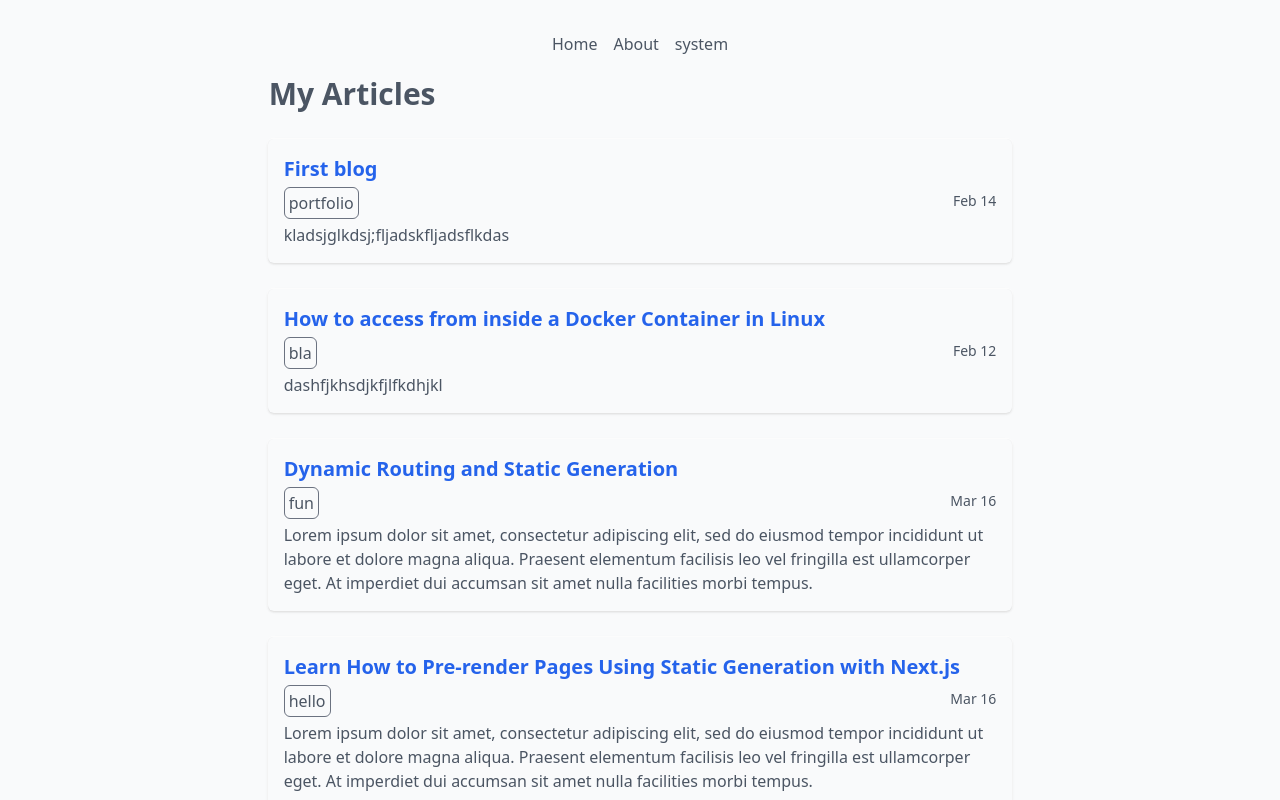
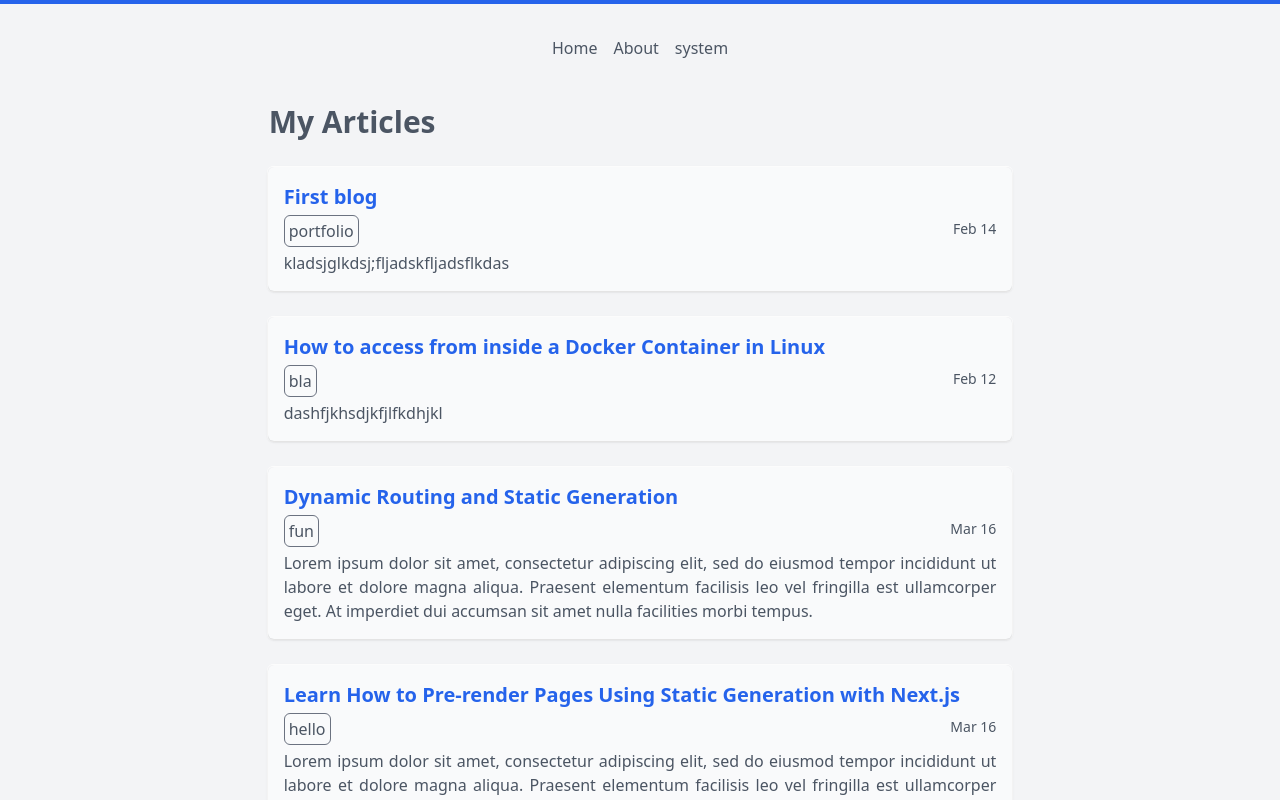
Before and after one commit to fazalilahi/My-blog, a Next.js app: page / in a window 1280 px wide. Shown: the top 800 px of the page. Built offline with nearby package versions, Linux system fonts and the light colour scheme; what @tailwindcss/typography would draw is missing.

Commit message:
justify-text

```diff
--- a/components/Navbar.js
+++ b/components/Navbar.js
@@ -1,12 +1,13 @@
 import Link from 'next/link'
 import { useTheme } from 'next-themes'
+
 
 const Navbar = () => {
 
     const { theme, setTheme } = useTheme()
 
     return (
-        <div className="flex justify-center space-x-4">
+        <div className="flex justify-center space-x-4 pb-6">
             <Link href='/'><a>Home</a></Link>
             <Link href='/about'><a>About</a></Link>
             <button onClick={() => setTheme(theme === 'dark' ? 'light' : 'dark')}>{theme}</button>
@@ -15,4 +16,5 @@ const Navbar = () => {
     )
 }
 
+
 export default Navbar
--- a/pages/_document.js
+++ b/pages/_document.js
@@ -6,7 +6,7 @@ class MyDocument extends Document {
     return (
       <Html lang="en">
         <Head />
-        <body className="bg-gray-50 text-gray-600 dark:bg-gray-900 dark:text-gray-300">
+        <body className="bg-gray-100 text-gray-600 dark:bg-gray-900 dark:text-gray-300 border-t-4 border-blue-600 transition duration-200 ease-in text-justify">
           <Main />
           <NextScript />
         </body>
--- a/pages/blog/[slug].js
+++ b/pages/blog/[slug].js
@@ -19,7 +19,7 @@ export default function BlogPage({ title, date, content, tag }) {
       <main>
         <div className="pb-4 pt-10 border-b-2 mb-4 border-gray-500">
           <h2 className="text-3xl font-bold">{title}</h2>
-          <div className="py-1 text-sm">
+          <div className="py-2 text-sm">
             {format(parseISO(date), 'MMMM do, uuu')}
           </div>
           {tag ? <span className="border border-gray-500 rounded-md p-1">{tag}</span> : ''}
--- a/pages/index.js
+++ b/pages/index.js
@@ -46,7 +46,7 @@ function BlogListItem({ slug, title, date, meta, tag }) {
    <Link href={`/blog/${slug}`}>
     <a className="p-0.5 text-align-left">
       <div className="rounded-md border border-white hover:border-gray-200 dark:border-gray-600 dark:hover:border-gray-700">
-      <div className="rounded-md p-4 transition duration-200 ease-in  shadow hover:shadow-inner hover:bg-gray-100 dark:hover:bg-black">
+      <div className="rounded-md p-4 transition duration-100 ease-in  shadow hover:shadow-inner bg-gray-50 hover:bg-gray-100 dark:bg-gray-800 dark:hover:bg-gray-900">
             <div className="pb-2 font-bold text-xl text-blue-600 hover:text-blue-500 dark:text-blue-400 dark:hover:text-blue-500">{title}</div>
             <span className="text-sm float-right">
               {format(parseISO(date), 'MMM d')}
```
